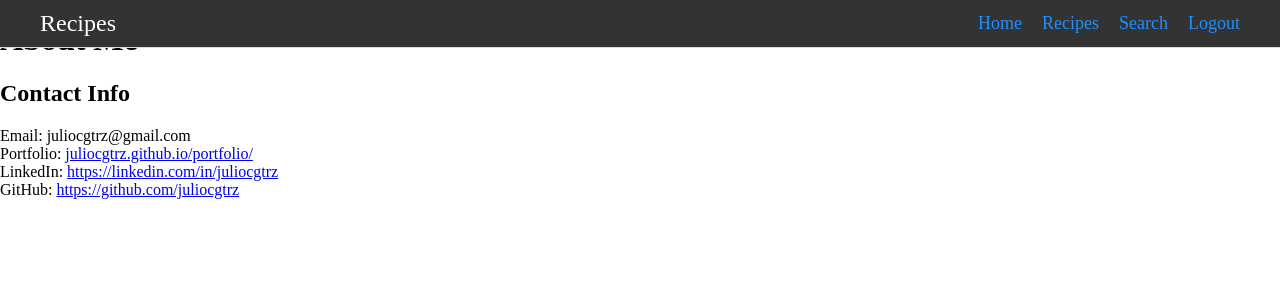
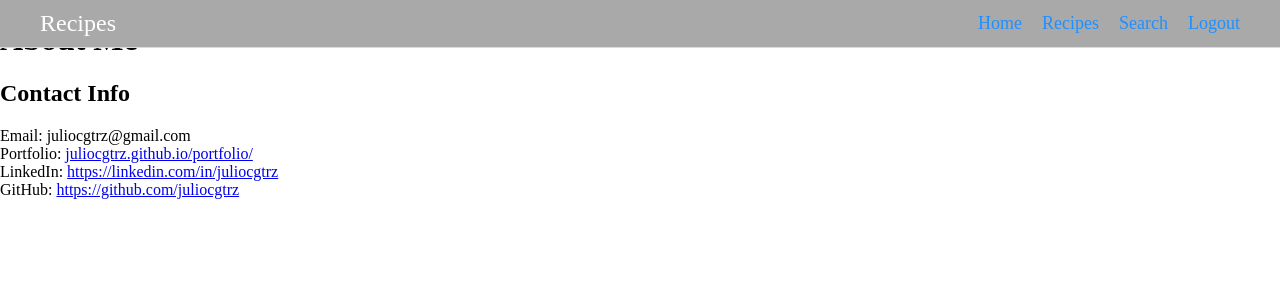
Before and after one commit to juliocgtrz/A2_Recipe_App, a Django app: page /about in a window 1280 px wide. Shown: the top 300 px of the page. Run offline with Django 4.2, Linux system fonts and the light colour scheme.

Commit message:
Update styles.css
revised background color for navbar

```diff
--- a/src/static/css/styles.css
+++ b/src/static/css/styles.css
@@ -9,7 +9,7 @@ body {
     top: 0;
     left: 0;
     width: 100%;
-    background-color: #333;
+    background-color: darkgray;
     color: white;
     border-bottom: 1px solid #ddd;
     padding: 10px 0;
```
